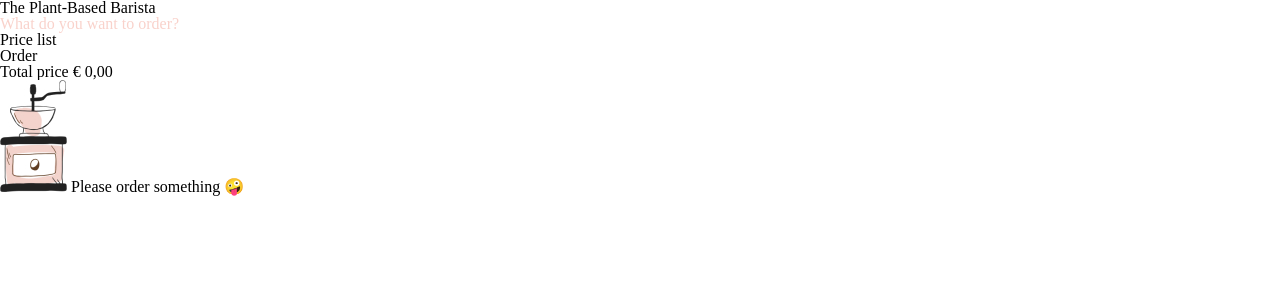
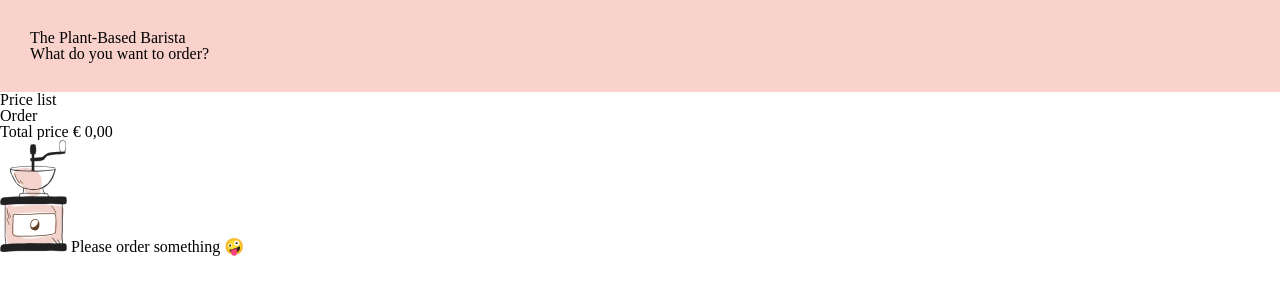
Before and after one commit to larsmarginet/PlantBasedBarista, a website built with webpack: page src/index.html in a window 1280 px wide. Built offline with nearby package versions, Linux system fonts and the light colour scheme; some packages are replaced by stand-ins of ours.

Commit message:
quick save

```diff
--- a/src/css/components/header.css
+++ b/src/css/components/header.css
@@ -0,0 +1,4 @@
+.header {
+  background-color: var(--colorPink);
+  padding: var(--mediumMargin);
+}
--- a/src/style.css
+++ b/src/style.css
@@ -6,7 +6,3 @@
 
 @custom-media --small-screen(width <= 500px);
 @custom-media --large-screen(width <= 900px);
-
-h1 {
-  color: var(--colorPink);
-}
```
